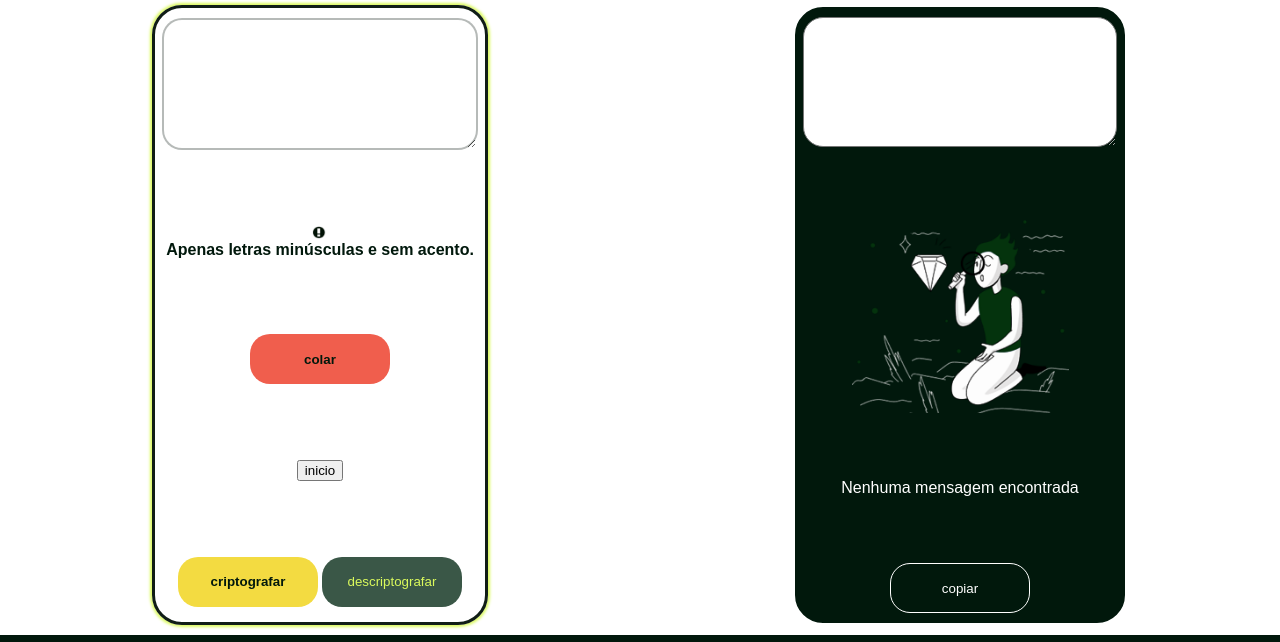
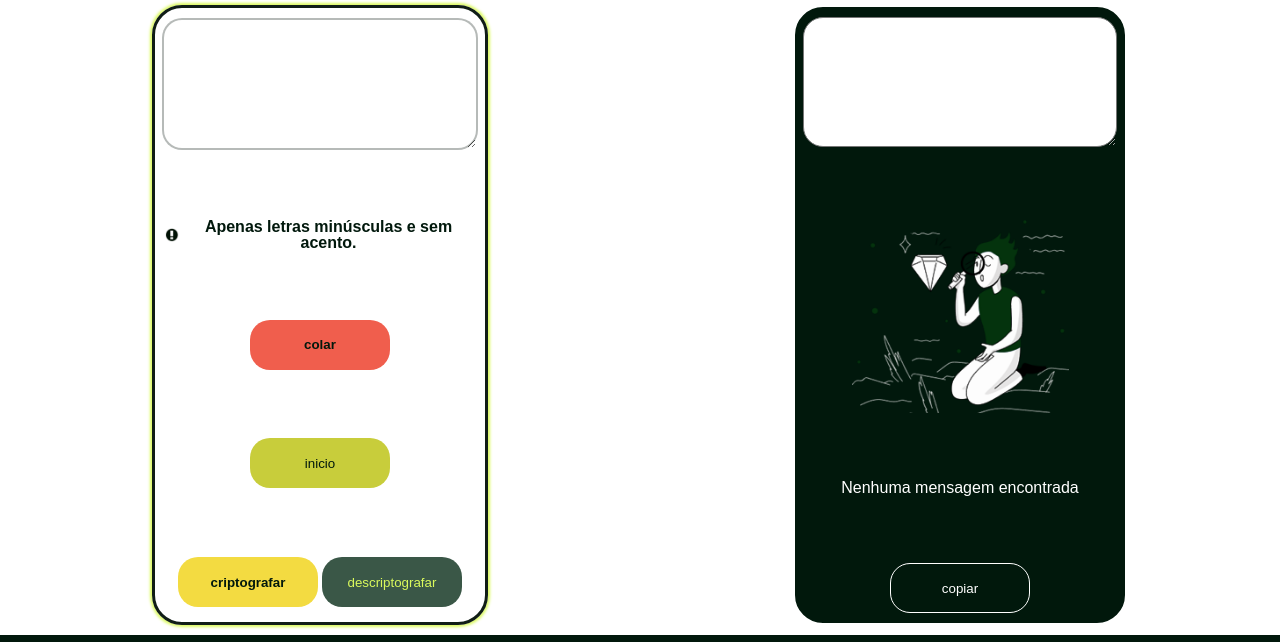
Before and after one commit to AdrianoBaza/challenge-one-decodificador-de-texto, a plain HTML site: page index.html in a window 1280 px wide. Shown: the part 85-727 px from the top of the page. Drawn offline with Linux system fonts and the light colour scheme; a script that the page names is missing; a web font is replaced by a local one.

Commit message:
<docs: Atualizar CSS (inicio, mensagemEntradaDinamicaBox, comentários)>
<Atualização do nome do botao recomecar para inicio; Alteração da referência ao elemento mensagemEntradaDinamicaBox de class para id; Atualização da referência a esses elementos nos comentários>

```diff
--- a/styles.css
+++ b/styles.css
@@ -81,7 +81,7 @@ main {
     border-radius: 20px;
 }
 
-.mensagemEntradaDinamicaBox {
+#mensagemEntradaDinamicaBox {
     display: flex;
     align-items:center;
 }
@@ -190,13 +190,13 @@ footer {
 /* Formatação dos botoes criptografar, descriptografar, copiar, colar, recomeçar*/
 
 /* caixa que envolve os botoes da seção main */
-.botaoColarBox, .botaoRecomecarBox, .botoesEncriptografarBox {
+.botaoColarBox, .botaoInicioBox, .botoesEncriptografarBox {
     text-align: center;
     width: 100%;
 }
 
 /* estilização dos 5 botões da aplicação */
-#botaoColar, #botaoRecomecar, #botaoCriptografar, #botaoDescriptografar, #botaoCopiar {
+#botaoColar, #botaoInicio, #botaoCriptografar, #botaoDescriptografar, #botaoCopiar {
     width: 45%;
     min-width: 110px;
     height: 50px;
@@ -223,12 +223,12 @@ footer {
 }
 
 /* estilização da cor e hover do botao recomecar*/
-#botaoRecomecar {
+#botaoInicio {
     background-color: #c8cd3b;
     color: #01180c;
 }
 
-#botaoRecomecar:hover {
+#botaoInicio:hover {
     transition: 200ms all;
     cursor: pointer;
     background-color: #95a131;
```
